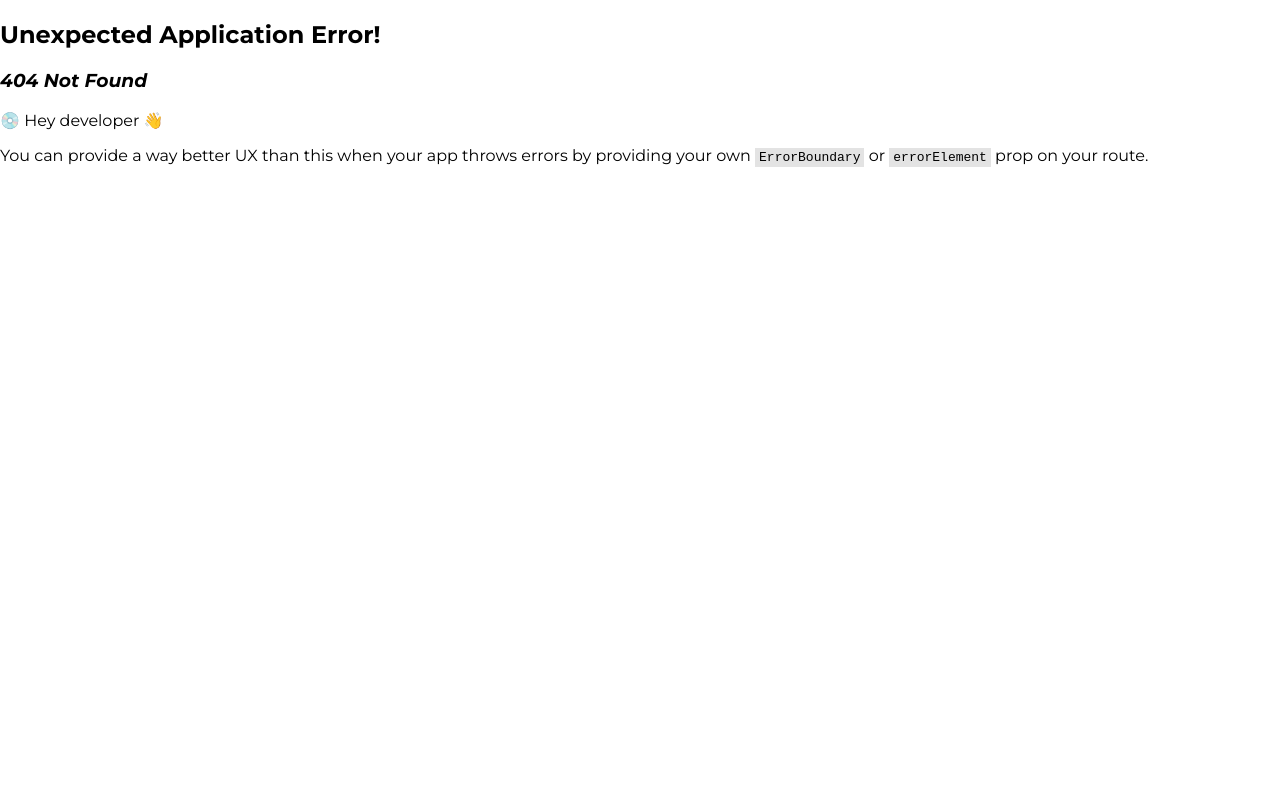
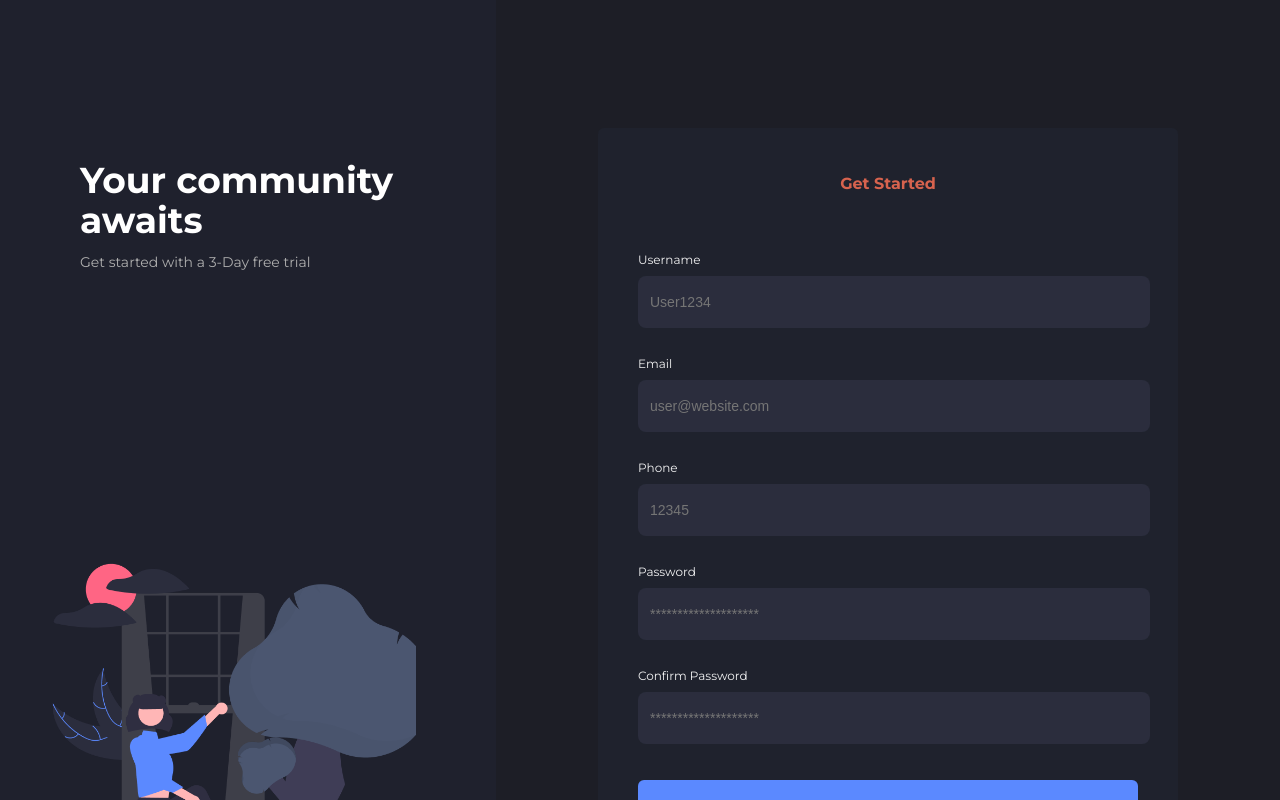
Before and after one commit to HamidTech360/swiftTelecoms, a React (Vite) app: page /register in a window 1280 px wide. Before the commit this address had no page. Shown: the top 800 px of the page. Built offline with nearby package versions, Linux system fonts and the light colour scheme.

Commit message:
sign up page UI

```diff
--- a/src/components/AppHeader/AppHeader.tsx
+++ b/src/components/AppHeader/AppHeader.tsx
@@ -21,7 +21,7 @@ function AppHeader() {
     },
     {
       title: 'Sign up',
-      path: '#',
+      path: '/register',
     },
     {
       title: 'Login',
@@ -73,7 +73,7 @@ function AppHeader() {
             <Link
               key={i}
               to={item.path}
-              className="block  mb-5 no-underline text-lg text-[#D2D5DE] transition-opacity duration-500  "
+              className="block  mb-5 no-underline text-[15px] text-[#D2D5DE] transition-opacity duration-500  "
               onClick={() => {
                 setIsOpen(!isOpen)
               }}
--- a/src/layouts/authLayout/index.tsx
+++ b/src/layouts/authLayout/index.tsx
@@ -1,15 +1,12 @@
 import { BannerImg, FormArea } from './authlayout.style'
 const AuthLayout = ({ children, title, subTitle }: any) => {
   return (
-    <div className="md:flex min-h-screen " style={{ height: 'fit-content' }}>
-      <div>
-        <div className="pt-10 -mb-16 px-5 bg-[#1D1E26] md:hidden">
-          <div className="text-white font-bold text-4xl  leading-12">
-            {title}
-          </div>
-          <div className="text-sm mt-3 text-[#AEAEAE]">{subTitle}</div>
-        </div>
+    <div className="md:flex min-h-screen ">
+      <div className="pt-10 -mb-16 px-5 bg-[#1D1E26] md:hidden">
+        <div className="text-white font-bold text-2xl  leading-12">{title}</div>
+        <div className="text-sm mt-3 text-[#AEAEAE]">{subTitle}</div>
       </div>
+
       <div className="md:w-2/5 md:flex hidden bg-[#1F212D]  flex-col">
         <div className="mt-40 px-20">
           <div className="text-white font-bold text-4xl  leading-12">
@@ -21,7 +18,7 @@ const AuthLayout = ({ children, title, subTitle }: any) => {
           <BannerImg className="" src="../../assets/bigAvatar.png" alt="" />
         </div>
       </div>
-      <div className="md:w-3/5  h-screen  bg-[#1D1E26] py-7 px-5 ">
+      <div className="md:w-3/5  min-h-screen  bg-[#1D1E26] py-7 px-5 ">
         <FormArea>{children}</FormArea>
       </div>
     </div>
--- /dev/null
+++ b/src/screens/Auth/Login/Register/Register.tsx
@@ -0,0 +1,48 @@
+import { Link } from 'react-router-dom'
+import AuthLayout from '../../../../layouts/authLayout'
+import { Label, Input } from '../login.style'
+
+function Register() {
+  return (
+    <AuthLayout
+      title="Your community awaits"
+      subTitle="Get started with a 3-Day free trial"
+    >
+      <p className="text-center text-[#D7634E] mb-12 font-bold text-base ">
+        Get Started
+      </p>
+      <form>
+        <div className="mb-5">
+          <Label>Username</Label> <br />
+          <Input type="text" placeholder="User1234" />
+        </div>
+        <div className="mb-5">
+          <Label>Email</Label> <br />
+          <Input type="email" placeholder="user@website.com" />
+        </div>
+        <div className="mb-5">
+          <Label>Phone</Label> <br />
+          <Input type="number" placeholder="12345" />
+        </div>
+        <div className="mb-5">
+          <Label>Password</Label> <br />
+          <Input type="password" placeholder="********************" />
+        </div>
+        <div className="mb-5">
+          <Label>Confirm Password</Label> <br />
+          <Input type="password" placeholder="********************" />
+        </div>
+
+        <button className="mt-4 w-full pl-3 py-2 md:py-4 rounded-md border-none m-auto text-[#FFF] text-sm font-semibold  bg-[#5B89FF] cursor-pointer   ">
+          Log In
+        </button>
+      </form>
+
+      <p className="text-[#AAABAF] text-sm font-semibold leading-10 text-center">
+        Already have an account? <Link to="#">Login</Link>{' '}
+      </p>
+    </AuthLayout>
+  )
+}
+
+export default Register
--- a/src/screens/Auth/Login/index.tsx
+++ b/src/screens/Auth/Login/index.tsx
@@ -4,7 +4,6 @@ import { Link } from 'react-router-dom'
 
 const Login = () => {
   return (
-    <div>
     <AuthLayout
       title="Welcome Back"
       subTitle="Let's pickup from where you left"
@@ -20,7 +19,7 @@ const Login = () => {
           </div>
           <div className="mb-5">
             <Label>Password</Label> <br />
-              <Input type="password" />
+            <Input type="password" placeholder="*******************" />
           </div>
 
           <button className="mt-4 w-full pl-3 py-2 md:py-4 rounded-md border-none m-auto text-[#FFF] text-sm font-semibold  bg-[#5B89FF] cursor-pointer   ">
@@ -33,7 +32,6 @@ const Login = () => {
         </p>
       </div>
     </AuthLayout>
-    </div>
   )
 }
 
```
Also changed, not shown: src/routes/index.tsx (+5 -3 lines). Lines whose indentation alone changed are shown as unchanged.
